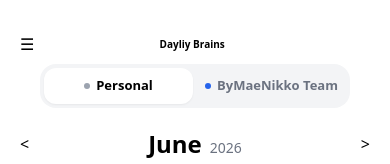
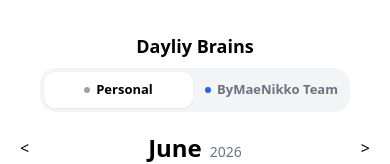
Before and after one commit to gitokagura-hub/Hibi-app, a React (Vite) app: page / in a window 390 px wide. Shown: the top 164 px of the page. Built offline with nearby package versions, Linux system fonts and the light colour scheme.

Commit message:
style: enlarge Dayliy Brains title, remove unused hamburger button

```diff
--- a/src/pages/CalendarPage.jsx
+++ b/src/pages/CalendarPage.jsx
@@ -145,10 +145,8 @@ export default function CalendarPage({ setTab }) {
     <div className="h-screen bg-white flex flex-col">
       {/* Header */}
       <header className="sticky top-0 z-20 bg-white px-5 pt-8 pb-1">
-        <div className="flex items-center justify-between mb-2">
-          <button>☰</button>
-          <h1 className="text-[10px] font-semibold">Dayliy Brains</h1>
-          <div className="w-5" />
+        <div className="mb-2">
+          <h1 className="text-lg font-bold text-center">Dayliy Brains</h1>
         </div>
         <SpaceSwitcher />
       </header>
```
